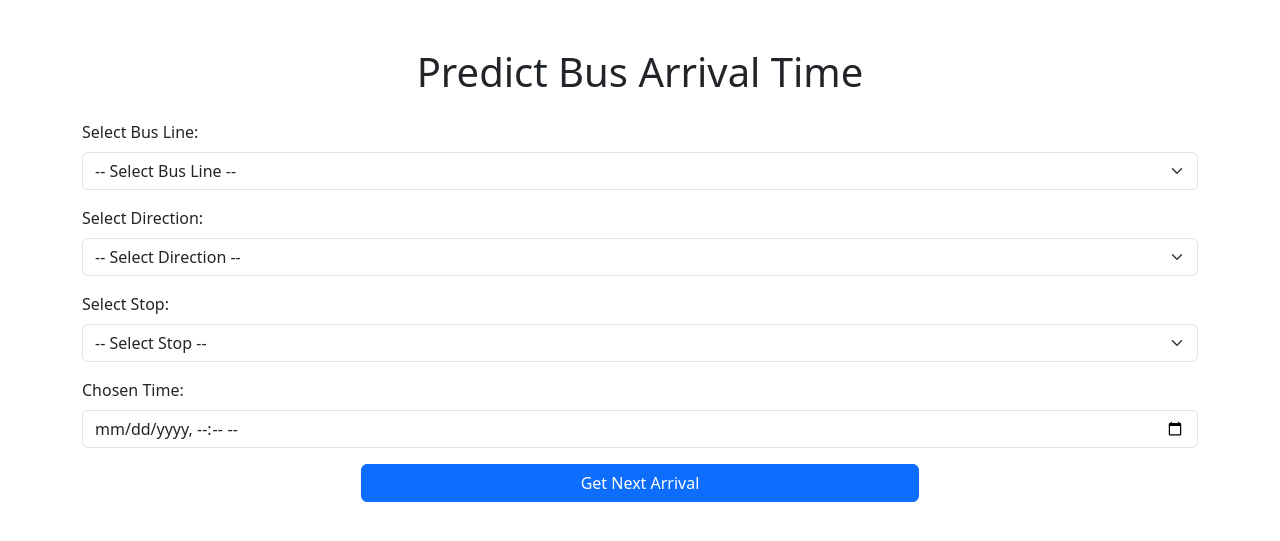
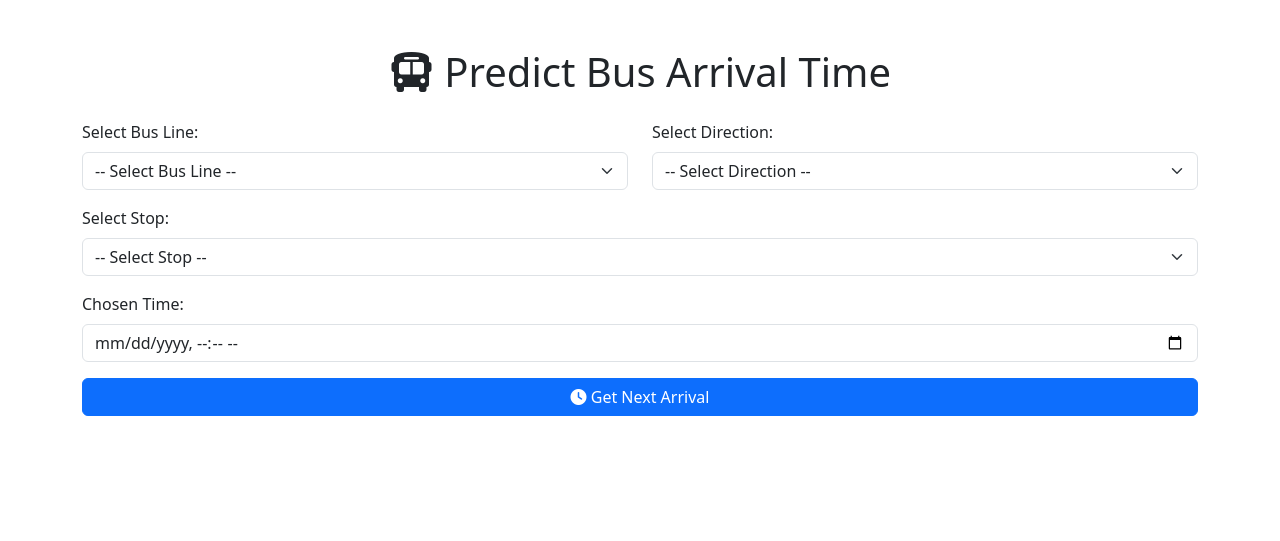
Before and after one commit to nadpierre/stm-transit-delay-prediction, a Flask app: template templates/index.html in a window 1280 px wide. Shown: the top 541 px of the page. Run offline with Flask 3, Linux system fonts and the light colour scheme; the template is opened without the code that fills it, so the values that code supplies are empty; parts of the project's set-up code (start-up, migrations or seed data) failed here and were passed over.

Commit message:
improve html page

```diff
--- a/app.py
+++ b/app.py
@@ -66,7 +66,7 @@ def predict():
         now_local = pd.Timestamp.now(tz=LOCAL_TIMEZONE)
         now_utc = now_local.tz_convert(tz=timezone.utc)
         three_days_before_utc = now_utc - pd.Timedelta(days=3)
-        two_weeks_later_utc = now_utc + pd.Timedelta(weeks=2)
+        two_weeks_later_utc = now_utc + pd.Timedelta(weeks=2) # the weather forecast only goes 2 weeks from now
         min_time_utc = min_time_local.tz_convert(tz=timezone.utc)
         two_weeks_later_local = two_weeks_later_utc.tz_convert(tz=LOCAL_TIMEZONE)
 
@@ -136,15 +136,16 @@ def predict():
 
         return jsonify(result)
     except Exception as e:
-        message = 'An error has occured.'
+        # message = 'An error has occured.'
 
-        if hasattr(e, 'message'):
-            message = getattr(e, 'message', repr(e))
+        # if hasattr(e, 'message'):
+        #     message = getattr(e, 'message', repr(e))
 
-        error = {
-            'message': message
-        }
-        return Response(json.dumps(error), status=500, content_type='application/json')
+        # error = {
+        #     'message': message
+        # }
+        # return Response(json.dumps(error), status=500, content_type='application/json')
+        return jsonify(e)
 
 if __name__ == '__main__':
     app.run(host='localhost', port=5000, debug=True)
--- a/src/helper_functions.py
+++ b/src/helper_functions.py
@@ -4,7 +4,7 @@ import pandas as pd
 import requests
 
 # Import custom code
-from src.constants import MTL_COORDS, ROOT_DIR, DATA_DIR, DOWNLOAD_DIR, LOCAL_TIMEZONE
+from src.constants import MTL_COORDS, ROOT_DIR, DATA_DIR, DOWNLOAD_DIR, LOCAL_TIMEZONE, logger
 
 # Data folders
 data_path = os.path.join(ROOT_DIR, DATA_DIR)
@@ -111,6 +111,7 @@ def get_bus_stops(bus_line:str, direction:str) -> list:
   return merged_stops_df.to_dict(orient='records')
 
 def get_trip_info(route_id:int, direction:str, stop_id:int, chosen_time_local:pd.Timestamp) -> dict:
+  logger.debug('Chosen date: %s', chosen_time_local)
   trip_data = {}
 
   # Add direction one-hot features
--- a/templates/index.html
+++ b/templates/index.html
@@ -4,14 +4,16 @@
     <title>STM Bus Arrival Time Predictor</title>
     <script src="https://code.jquery.com/jquery-3.6.0.min.js"></script>
     <link rel="stylesheet" href="https://cdn.jsdelivr.net/npm/bootstrap@5.3.1/dist/css/bootstrap.min.css">
+    <link rel="stylesheet" href="https://cdnjs.cloudflare.com/ajax/libs/font-awesome/6.0.0-beta3/css/all.min.css">
     <style>
         .loader {
-            border: 16px solid #f3f3f3; /* Light grey */
-            border-top: 16px solid #3498db; /* Blue */
+            border: 8px solid #f3f3f3;
+            border-top: 8px solid #3498db;
             border-radius: 50%;
-            width: 120px;
-            height: 120px;
-            animation: spin 2s linear infinite;
+            width: 60px;
+            height: 60px;
+            animation: spin 1s linear infinite;
+            margin: 20px auto;
         }
 
         @keyframes spin {
@@ -21,9 +23,10 @@
     </style>
 </head>
 <body class="container mt-5">
-    <h1 class="mb-4 text-center">Predict Bus Arrival Time</h1>
+    <h1 class="mb-4 text-center"><i class="fas fa-bus"></i> Predict Bus Arrival Time</h1>
     <form id="predict-form" method="post" action="/predict">
-        <div class="mb-3">
+        <div class="row mb-3">
+            <div class="col">
                 <label for="bus-line" class="form-label">Select Bus Line:</label>
                 <select id="bus-line" name="bus-line" class="form-select">
                     <option value="">-- Select Bus Line --</option>
@@ -33,11 +36,12 @@
                 </select>
             </div>
 
-        <div class="mb-3">
+            <div class="col">
                 <label for="direction" class="form-label">Select Direction:</label>
                 <select name="direction" id="direction" class="form-select">
                     <option value="">-- Select Direction --</option>
                 </select>
+            </div>
         </div>
 
         <div class="mb-3">
@@ -52,17 +56,15 @@
             <input type="datetime-local" id="chosen-time" class="form-control" name="chosen-time" min="{{ result.min_time }}" max="{{ result.max_time }}">
         </div>
 
-        <div class="d-grid gap-2 col-6 mx-auto">
-            <button type="submit" class="btn btn-primary">Get Next Arrival</button>
+        <div class="d-grid gap-2">
+            <button type="submit" class="btn btn-primary"><i class="fas fa-clock"></i> Get Next Arrival</button>
         </div>
-
     </form>
 
-    <div id="predict-result" class="mx-auto mt-3"></div>
+    <div id="predict-result" class="mt-4"></div>
 
     <script type="text/javascript">
         $(document).ready(function() {
-
             $('#bus-line').on('change', function() {
                 const busLine = $('#bus-line').val();
 
@@ -102,7 +104,7 @@
                             });
                         },
                         error: function(xhr, status, error) {
-                            console.error('Error fetching stips', error)
+                            console.error('Error fetching stops', error)
                         }
                     });
                 }
@@ -112,29 +114,23 @@
             $('#predict-form').on('submit', function(e) {
                 e.preventDefault();
                 $('#predict-result').empty();
-                $('#predict-result').append(`<div class="loader mx-auto"></div>`)
+                $('#predict-result').append(`<div class="loader"></div>`)
                 $.ajax({
                     url: '/predict',
                     type: 'POST',
                     data: $('#predict-form').serialize(),
                     success: function(result) {
-                        let color = null
-                        switch (result.status) {
-                            case 'Early':
-                                color = '#e64e12' // Burnt orange
-                                break;
-                            case 'On Time':
-                                color = 'green'
-                                break;
-                            default:
-                                color = 'red'
-                        }
-                        $('.loader').remove()
-                        $('#predict-result').append(`<div class="alert alert-info" role="alert">The next scheduled arrival time is ${result.next_arrival_time} and the next predicted arrival time is <span style="color: ${color}">${result.predicted_time} (${result.status}).</span></div>`)
+                        $('.loader').remove();
+                        $('#predict-result').append(`<div class="alert alert-info mt-3" role="alert">
+                            <i class="fas fa-check-circle"></i> The next scheduled arrival time is ${result.next_arrival_time} and the predicted arrival time is <strong>${result.predicted_time} (${result.status})</strong>.
+                        </div>`)
+                        $('#predict-result').append(`<div class="alert alert-secondary mt-2" role="alert">
+                            <i class="fas fa-history"></i> Historical average delay for this stop: ${result.average_delay} minutes.
+                        </div>`)
                     },
                     error: function(error) {
                         message = error.responseJSON.message
-                        $('.loader').remove()
+                        $('.loader').remove();
                         $('#predict-result').append(`<div class="alert alert-danger mt-4">${message}</div>`)
                     }
                 })
```
Also changed, not shown: 1 other file. Lines whose indentation alone changed are shown as unchanged.
